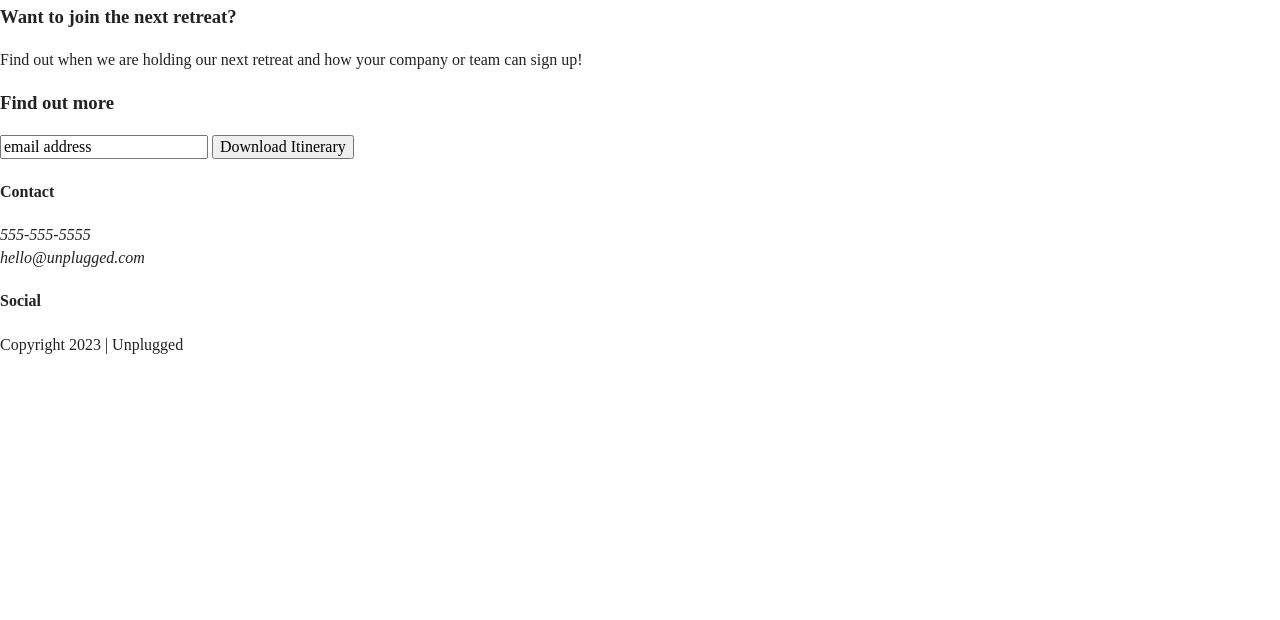
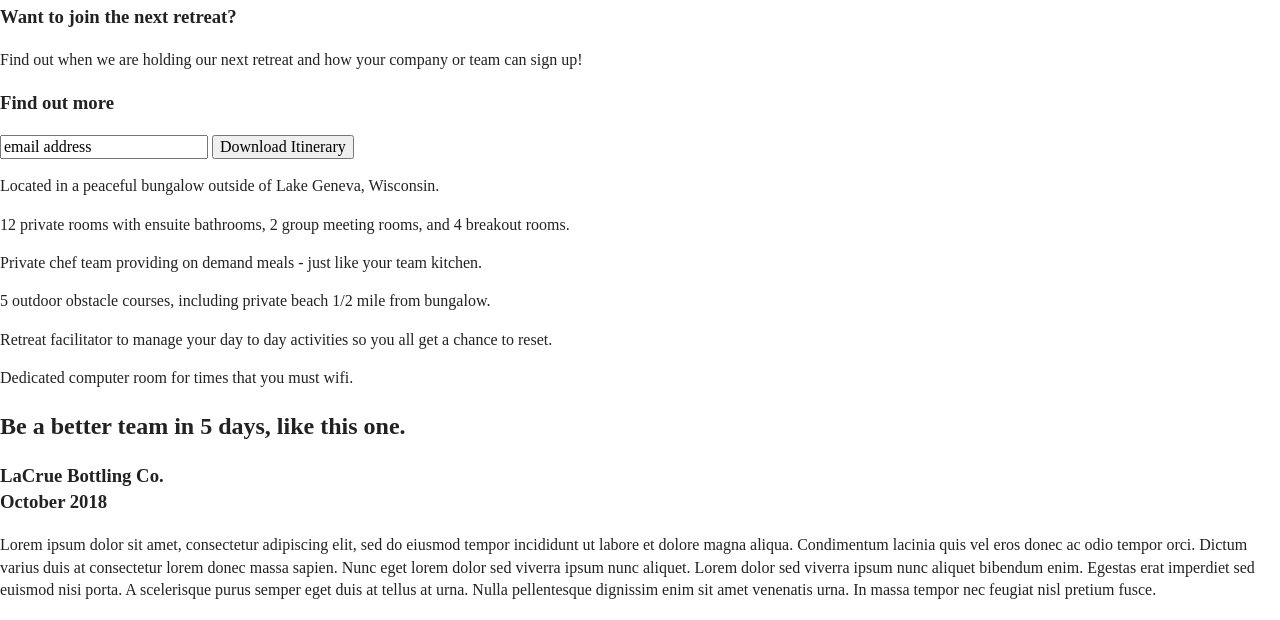
Before and after one commit to nwill86/206-unplugged, a website: page index.html in a window 1280 px wide. Shown: the part 168-788 px from the top of the page. Drawn offline with Linux system fonts and the light colour scheme.

Commit message:
Updated features section and reviews section for homepage

```diff
--- a/index.html
+++ b/index.html
@@ -55,6 +55,56 @@
         </div>
       </div> <!-- aside content wrapper ends -->
     </aside>
+    <section class="features">
+      <div class="content-wrapper">
+        <article>
+          <p class="fontawesome-icon"></p>
+          <p class="features-item-description">Located in a peaceful bungalow outside of Lake Geneva, Wisconsin.</p>
+        </article>
+        <article>
+          <p class=""></p>
+          <p class="features-item-description">12 private rooms with ensuite bathrooms, 2 group meeting rooms, and 4
+            breakout rooms.</p>
+        </article>
+        <article>
+          <p class=""></p>
+          <p class="features-item-description">Private chef team providing on demand meals - just like your team
+            kitchen.</p>
+        </article>
+        <article>
+          <p class=""></p>
+          <p class="features-item-description">5 outdoor obstacle courses, including private beach 1/2 mile from
+            bungalow.</p>
+        </article>
+        <article>
+          <p class=""></p>
+          <p class="features-item-description">Retreat facilitator to manage your day to day activities so you all get a
+            chance to reset.</p>
+        </article>
+        <article>
+          <p class=""></p>
+          <p class="features-item-description">Dedicated computer room for times that you must wifi.</p>
+        </article>
+        <!-- Add your Features content here -->
+      </div>
+    </section>
+    <section class="reviews">
+      <div class="content-wrapper">
+        <h2>Be a better team in 5 days, like this one.</h2>
+        <article>
+          <p class=""></p>
+        </article>
+      </div>
+      <div>
+        <h3>LaCrue Bottling Co.<br>October 2018</h3>
+        <p>Lorem ipsum dolor sit amet, consectetur adipiscing elit, sed do eiusmod tempor incididunt ut labore et dolore
+          magna aliqua. Condimentum lacinia quis vel eros donec ac odio tempor orci. Dictum varius duis at consectetur
+          lorem donec massa sapien. Nunc eget lorem dolor sed viverra ipsum nunc aliquet. Lorem dolor sed viverra ipsum
+          nunc aliquet bibendum enim. Egestas erat imperdiet sed euismod nisi porta. A scelerisque purus semper eget
+          duis at tellus at urna. Nulla pellentesque dignissim enim sit amet venenatis urna. In massa tempor nec feugiat
+          nisl pretium fusce.</p>
+      </div>
+    </section>
 
   </main> <!-- main wrapper -->
 
```
